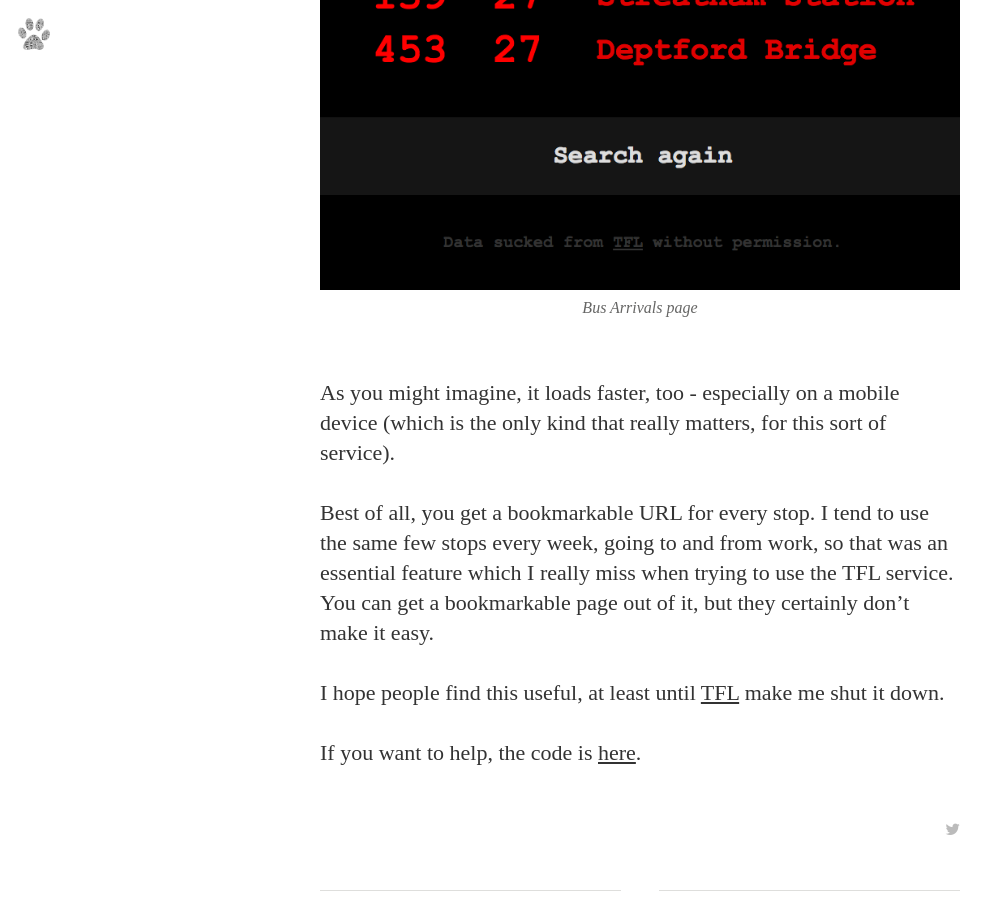
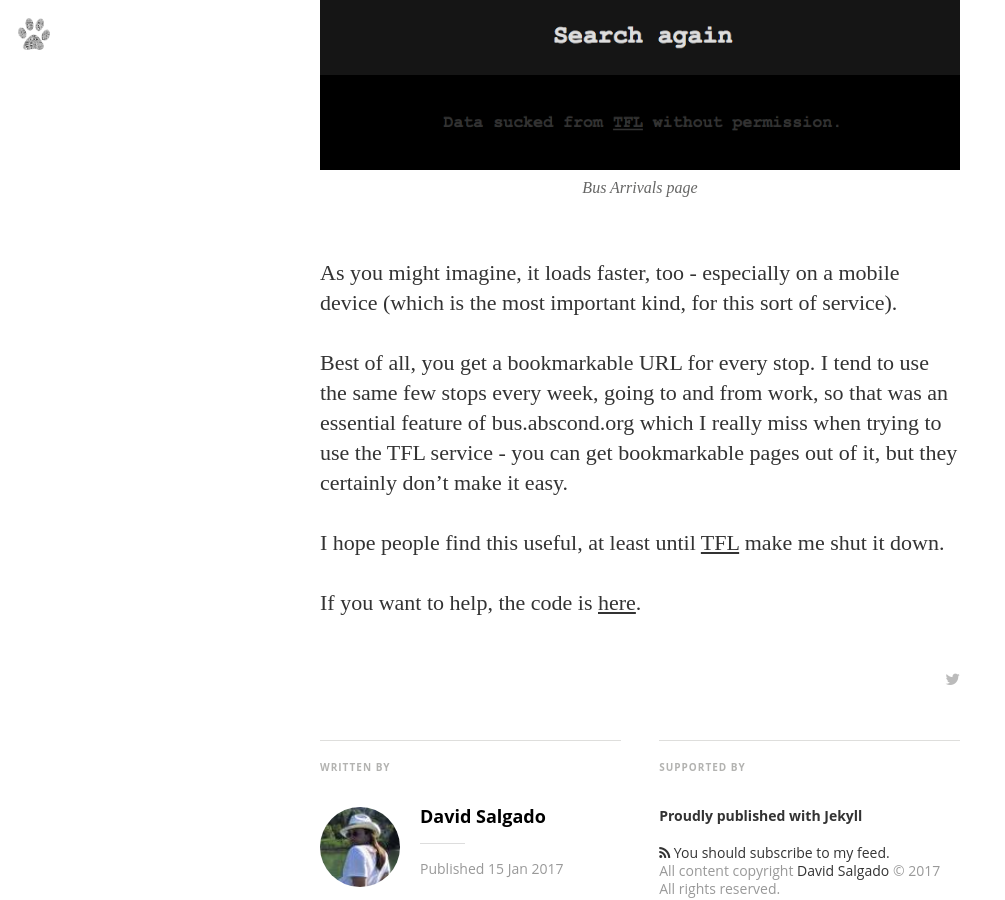
Before and after one commit to digitalronin/digitalronin.github.com, a Jekyll site: the page built from _posts/2017-01-15-london-bus-arrivals.md, in a window 1280 px wide and 900 px high, scrolled down 3848 px. Shown: the whole window, without its empty margins (0-1005 px from the left). Built offline with Jekyll 4.4.1, drawn with Linux system fonts in a browser that asks for light colours; nearby versions of some CDN libraries; some web fonts are replaced; comment, search, counter and statistics services are not loaded; some of the changed text lies outside the part shown.

Commit message:
update: bus-arrivals is now feature-complete vs bus.abscond.org

```diff
--- a/_posts/2017-01-15-london-bus-arrivals.md
+++ b/_posts/2017-01-15-london-bus-arrivals.md
@@ -31,20 +31,16 @@
 
 The result is [Bus Arrivals][bus-arrivals]
 
-I haven't got all the original features working yet, but I intend to. It can already take the SMS code published on every London bus stop, and
-list the next buses and their waiting times.
-
 Here is the [equivalent page][bus-arrivals-trafalgar-square] to the TFL one I showed earlier. Currently, it makes 5 network requests, and transfers
 11KB of data to provide the relevant information.
 
 ![Bus Arrivals page](/images/bus-arrivals-page.png)
 
-As you might imagine, it loads faster, too - especially on a mobile device (which
-is the only kind that really matters, for this sort of service).
+As you might imagine, it loads faster, too - especially on a mobile device (which is the most important kind, for this sort of service).
 
 Best of all, you get a bookmarkable URL for every stop. I tend to use the same few stops every week,
-going to and from work, so that was an essential feature which I really miss when trying to use the TFL service.
-You can get a bookmarkable page out of it, but they certainly don't make it easy.
+going to and from work, so that was an essential feature of bus.abscond.org which I really miss when trying to use the TFL service -
+you can get bookmarkable pages out of it, but they certainly don't make it easy.
 
 I hope people find this useful, at least until [TFL] make me shut it down.
 
```
